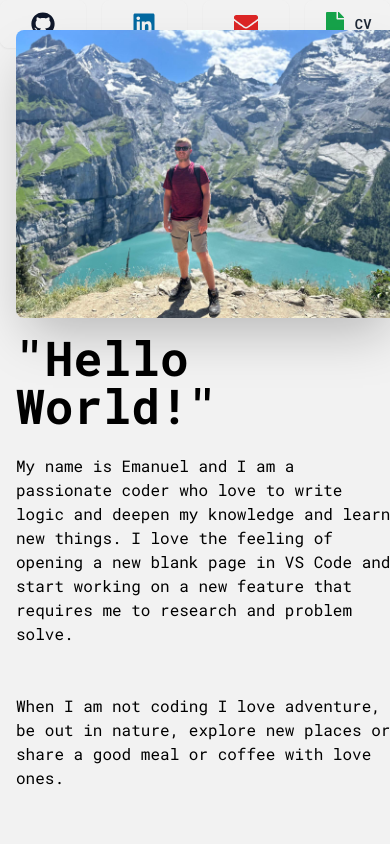
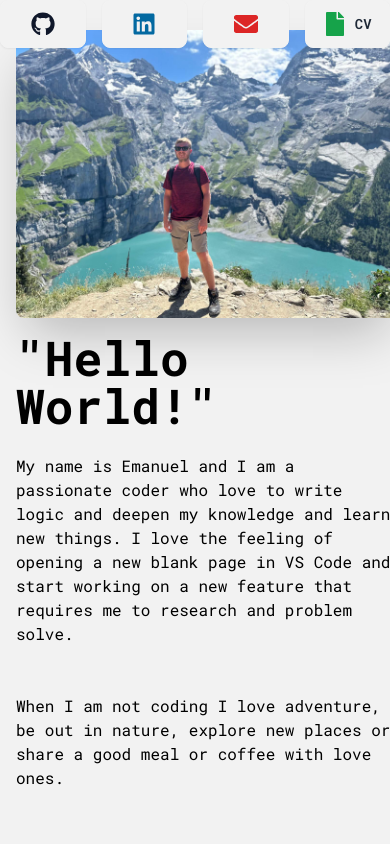
Before and after one commit to EmanuelGustafzon/portfolio, a Next.js app in the folder portfolio/: page / in a window 390 px wide. Shown: the top 844 px of the page. Built offline with nearby package versions, Linux system fonts and the light colour scheme.

Commit message:
updates for mobile

```diff
--- a/portfolio/components/Banner.jsx
+++ b/portfolio/components/Banner.jsx
@@ -1,11 +1,11 @@
-
+import Image from "next/image"
 const Banner = () => {
   return (
         <div className="hero min-h-screen bg-base-200">
             <div className="hero-content flex-col lg:flex-row-reverse">
-                <img src="/images/switzerland.jpg" className="max-w-sm rounded-lg shadow-2xl" />
+                <Image width="600" height="700" src="/images/switzerland.jpg" className="max-w-sm rounded-lg shadow-2xl" />
                 <div>
-                <h1 className="text-5xl font-bold">&quot;Hello World!&quot;</h1>
+                <h1 className="text-5xl font-bold sm:text-3xl">&quot;Hello World!&quot;</h1>
                 <p className="py-6">My name is Emanuel and I am a passionate coder who love to write logic and deepen my knowledge and learn new things. I love the feeling of opening
                 a new blank page in VS Code and start working on a new feature that requires me to research and problem solve.</p>
                 <p className="py-6">When I am not coding I love adventure, be out in nature, explore new places or share a good meal or coffee with love ones.</p>
--- a/portfolio/components/Nav.jsx
+++ b/portfolio/components/Nav.jsx
@@ -3,9 +3,9 @@ import { FaLinkedin, FaGithub, FaEnvelope, FaFile } from 'react-icons/fa';
 
 const Nav = () => {
   return (
-    <div className='w-full h-auto fixed' >
+    <div className='w-full h-auto fixed z-10'>
     <div class="grid grid-cols-4 gap-4 content-start">
-            <button className="btn">
+            <button className="btn ">
             <Link href='https://github.com/EmanuelGustafzon' target='_blank' rel='noopener noreferrer'>
               <FaGithub className='text-2xl text-slate-900' />
             </Link>
```
